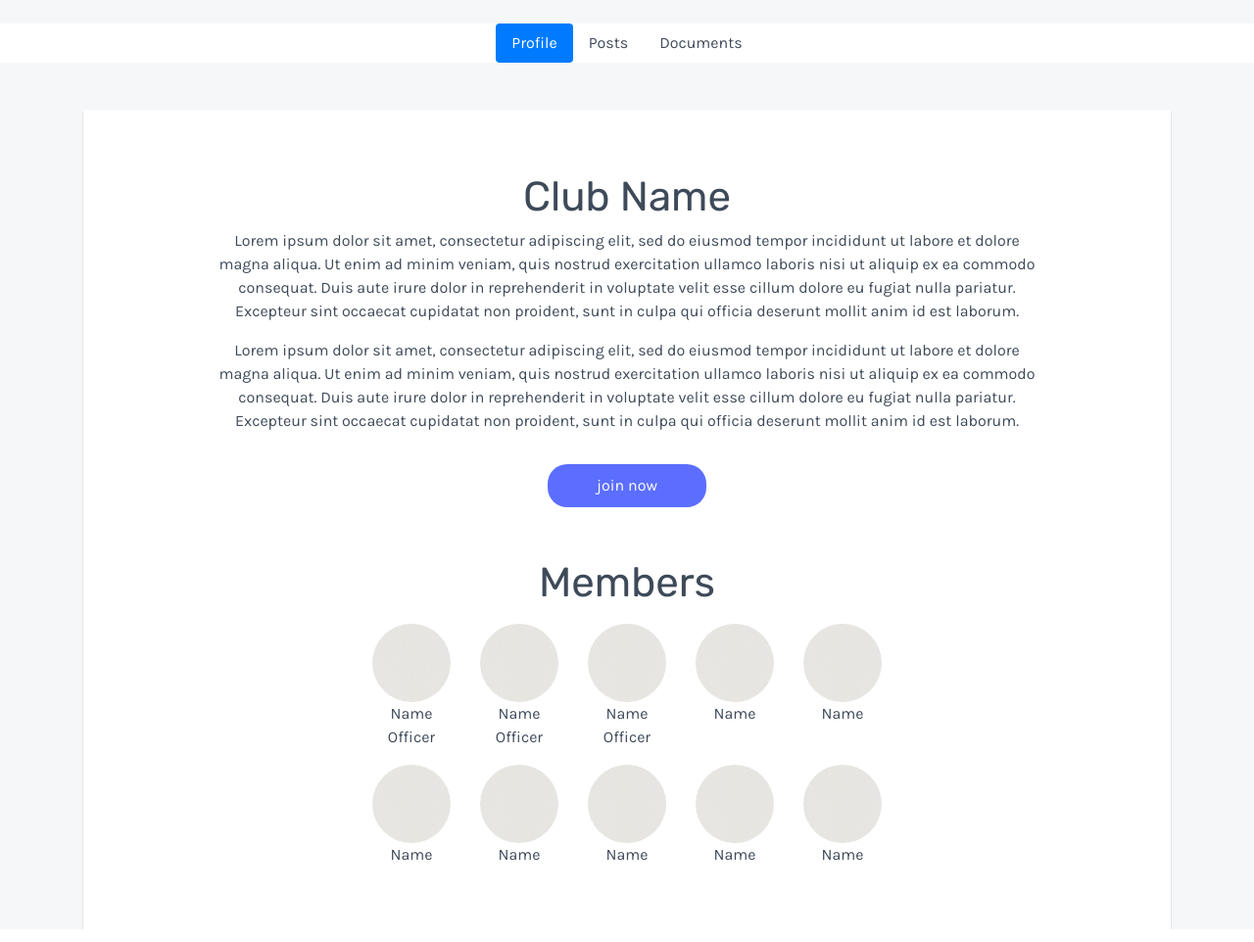
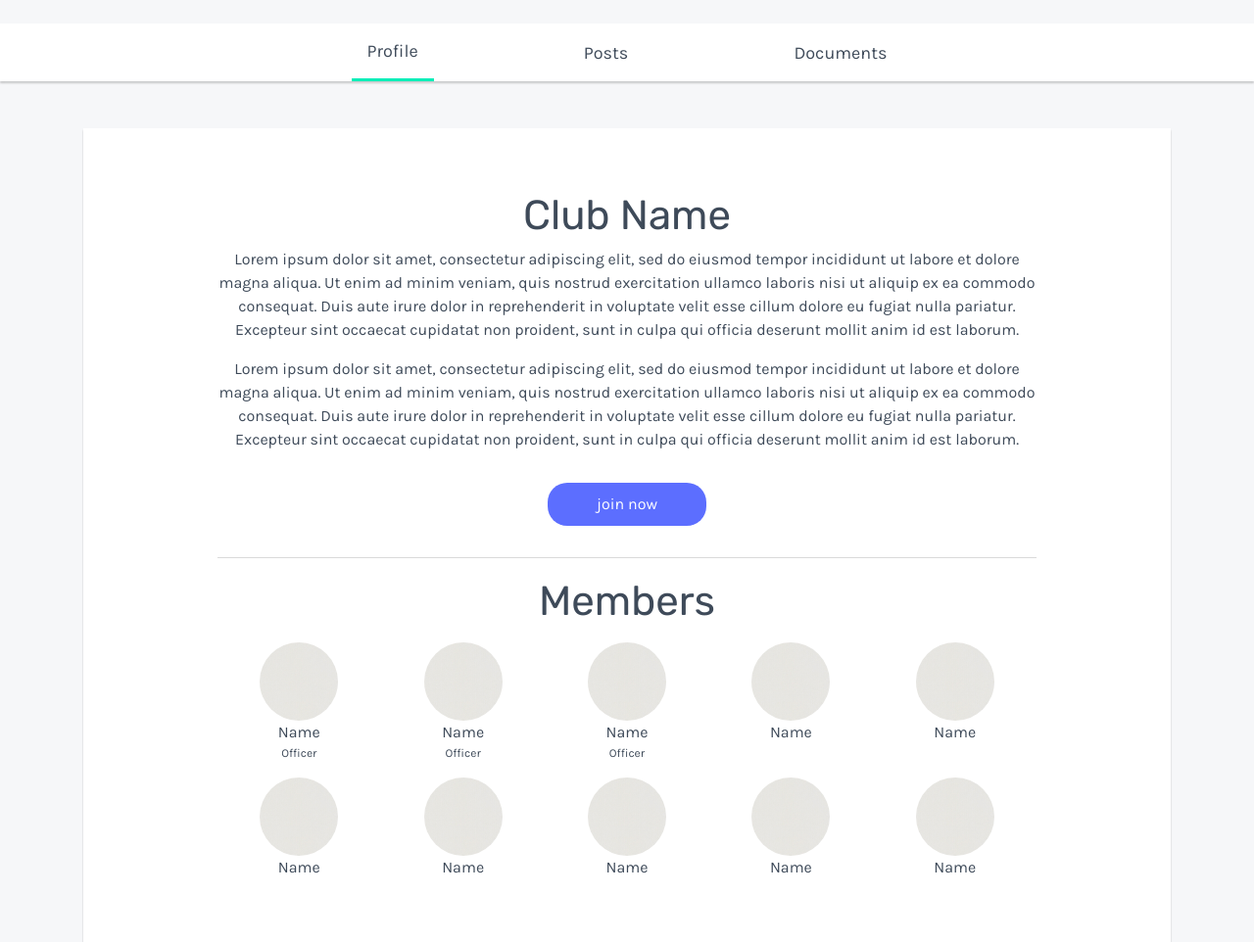
Before and after one commit to TetrisFan/wwthackcodingcolts, a PHP site: page /club-profile.html in a window 1280 px wide. Shown: the part 57-1019 px from the top of the page at 98% size. Run offline with PHP 8.4, Linux system fonts and the light colour scheme; some libraries are stand-ins or nearby versions.

Commit message:
fixed spacing

```diff
--- a/front-end/styles.css
+++ b/front-end/styles.css
@@ -33,8 +33,6 @@ hr {
   border: 0;
   clear: both;
   display: block;
-<<<<<<< HEAD
-=======
   width: 100%;
   background-color: #DADADA;
   height: 1px;
@@ -47,14 +45,11 @@ hr {
 
 .mission-container {
   min-height: 85vh;
->>>>>>> e6531b3ed0e8caa1fe98bde4b10e3df307a4fb9e
   width: 100%;
   background-color: #DADADA;
   height: 1px;
   margin-bottom: 3px;
 }
-
-
 
 .container {
   height: 100%;
@@ -67,9 +62,6 @@ hr {
   min-height: 80%;
 }
 
-
-<<<<<<< HEAD
-=======
 .nav-pills .nav-link.active,.nav-pills .show>.nav-link {
   color: #3E4A59;
   background-color: #fff;
@@ -129,7 +121,6 @@ hr {
   border: 0;
   background-color: #F6F7F9;
 }
->>>>>>> e6531b3ed0e8caa1fe98bde4b10e3df307a4fb9e
 
 .shadow {
   box-shadow: 0 2px 2px 0 rgba(0, 0, 0, 0.15), 0 2px 2px 0 rgba(0, 0, 0, 0.15);
@@ -151,35 +142,19 @@ hr {
   background-color: #5C6EFF;
 }
 
-<<<<<<< HEAD
-<<<<<<< HEAD
 .btn-primary:not(:disabled):not(.disabled).active,.btn-primary:not(:disabled):not(.disabled):active,.show.btn-primary.dropdown-toggle{
   background-color:#5C6EFF;
 }
 
-=======
-<<<<<<< HEAD
-=======
->>>>>>> e606c8b7c434c66c57259acf13a6e01a313cda3c
-=======
-=======
->>>>>>> e606c8b7c434c66c57259acf13a6e01a313cda3c
 .btn-text, .btn-text:hover {
   text-decoration: none;
   color: #ffffff;
 }
 
-<<<<<<< HEAD
-=======
 .shadow {
   box-shadow: 0 2px 2px 0 rgba(0, 0, 0, 0.15), 0 2px 2px 0 rgba(0, 0, 0, 0.15);
 }
 
->>>>>>> e6531b3ed0e8caa1fe98bde4b10e3df307a4fb9e
-<<<<<<< HEAD
->>>>>>> e606c8b7c434c66c57259acf13a6e01a313cda3c
-=======
->>>>>>> e606c8b7c434c66c57259acf13a6e01a313cda3c
 .btn-secondary {
   background-color: #01EEB8;
   border-top-right-radius: 20px;
@@ -203,13 +178,6 @@ hr {
   padding: 0;
 }
 
-<<<<<<< HEAD
-<<<<<<< HEAD
-/* CLUB PAGE */
-=======
-<<<<<<< HEAD
-=======
->>>>>>> e606c8b7c434c66c57259acf13a6e01a313cda3c
 .card-img-top {
 max-width: 180px;
 max-height: 150px;
@@ -236,35 +204,21 @@ align-items: center;
 
 .card-body h5 {
 margin: 0;
-=======
-<<<<<<< HEAD
->>>>>>> e606c8b7c434c66c57259acf13a6e01a313cda3c
-=======
->>>>>>> e606c8b7c434c66c57259acf13a6e01a313cda3c
+}
 .club-profile-pic {
   width: 50px;
   height: 50px;
   border-radius: 100%;
   margin-right: 5px;
->>>>>>> e6531b3ed0e8caa1fe98bde4b10e3df307a4fb9e
 }
 
-<<<<<<< HEAD
-<<<<<<< HEAD
 .club-role {
   font-size: 12px;
-=======
-=======
->>>>>>> e606c8b7c434c66c57259acf13a6e01a313cda3c
-
+}
 
 .headline {
   border-bottom: 1px solid #DADADA;
   padding-top: 20px;
-<<<<<<< HEAD
->>>>>>> e606c8b7c434c66c57259acf13a6e01a313cda3c
-=======
->>>>>>> e606c8b7c434c66c57259acf13a6e01a313cda3c
 }
 
 /* HEADLINE CONTAINERS */
@@ -287,20 +241,15 @@ margin: 0;
   text-align: left;
 }
 
-<<<<<<< HEAD
-<<<<<<< HEAD
-/* MEMBER PROFILE CARDS */
 .card-deck:last-of-type {
   margin-top: 10px;
-=======
-
+}
 
 .form-signin {
   width: 100%;
   max-width: 500px;
   padding: 15px;
   margin: 0 auto;
->>>>>>> e606c8b7c434c66c57259acf13a6e01a313cda3c
 }
 
 .form-signin input {
@@ -316,21 +265,17 @@ margin: 0;
   max-width: 400px;
 }
 
-<<<<<<< HEAD
 .card-img-top {
   max-width: 180px;
   max-height: 150px;
   width: 100%;
-=======
+}
 .form-inline input {
   padding: 5px 20px;
   border: 1px solid #DADADA;
   border-radius: 20px;
   background-color: #F6F7F9;
->>>>>>> e606c8b7c434c66c57259acf13a6e01a313cda3c
 }
-
-
 
 .nav-container {
   width: 100%;
@@ -340,7 +285,7 @@ margin: 0;
 .nav {
   max-width: 700px;
   width: 100%;
-=======
+}
 
 
 .form-signin {
@@ -368,12 +313,8 @@ margin: 0;
   border: 1px solid #DADADA;
   border-radius: 20px;
   background-color: #F6F7F9;
->>>>>>> e606c8b7c434c66c57259acf13a6e01a313cda3c
 }
-<<<<<<< HEAD
-=======
 
-<<<<<<< HEAD
 .nav-pills {
   line-height: 40px;
   padding: 0;
@@ -384,9 +325,6 @@ margin: 0;
   border-radius: 0;
   color: #3E4A59;
 }
-
-=======
-
 
 .nav-container {
   width: 100%;
@@ -409,7 +347,6 @@ margin: 0;
   color: #3E4A59;
 }
 
->>>>>>> e606c8b7c434c66c57259acf13a6e01a313cda3c
 .nav-pills .nav-link.active,.nav-pills .show>.nav-link {
   color: #3E4A59;
   background-color: #fff;
@@ -419,8 +356,6 @@ margin: 0;
 .nav-link, .nav-link:hover {
   color: #3E4A59;
 }
-
-
 
 .club-profile-pic {
   width: 50px;
@@ -433,8 +368,6 @@ margin: 0;
   height: auto;
   border-radius: 100%;
 }
-
-
 
 .green-button {
   background-color: #01EEB8;
@@ -470,15 +403,9 @@ margin: 0;
   font-size: 12px;
 }
 
-
-
 #basic-addon1 {
   border-top-left-radius: 20px;
   border-bottom-left-radius: 20px;
   border: 0;
   background-color: #F6F7F9;
 }
-<<<<<<< HEAD
->>>>>>> e606c8b7c434c66c57259acf13a6e01a313cda3c
-=======
->>>>>>> e606c8b7c434c66c57259acf13a6e01a313cda3c
```
